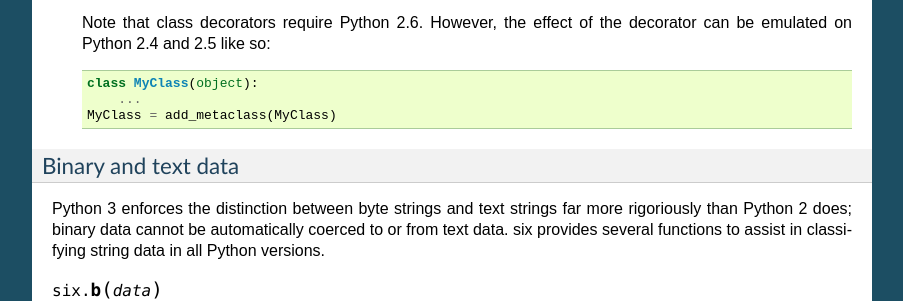
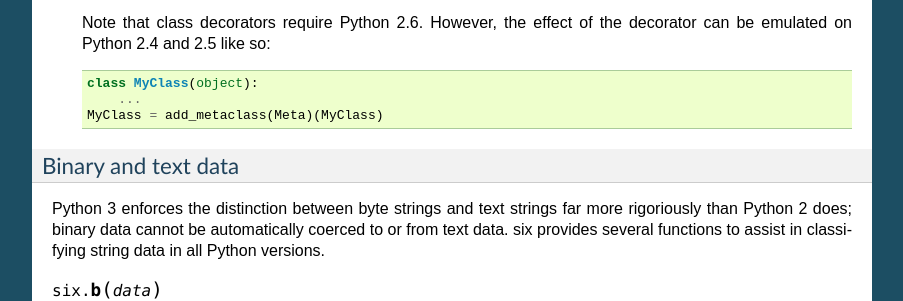
Before and after one commit to benjaminp/six, a Sphinx documentation site: the page built from documentation/index.rst, in a window 1280 px wide and 900 px high, scrolled down 3930 px. Shown: the part 152-453 px from the top of the window, without its empty margins (198-1101 px from the left). Built offline with Sphinx 7.4.7, drawn with Linux system fonts in a browser that asks for light colours.

Commit message:
fix class decorator emulation example

```diff
--- a/documentation/index.rst
+++ b/documentation/index.rst
@@ -307,7 +307,7 @@ Python 2 and 3.
 
        class MyClass(object):
            ...
-       MyClass = add_metaclass(MyClass)
+       MyClass = add_metaclass(Meta)(MyClass)
 
 
 Binary and text data
--- a/six.py
+++ b/six.py
@@ -451,7 +451,7 @@ def add_metaclass(metaclass):
 
     class MyClass(object):
         ...
-    MyClass = add_metaclass(MyClass)
+    MyClass = add_metaclass(Meta)(MyClass)
     """
     def wrapper(cls):
         orig_vars = cls.__dict__.copy()
```
